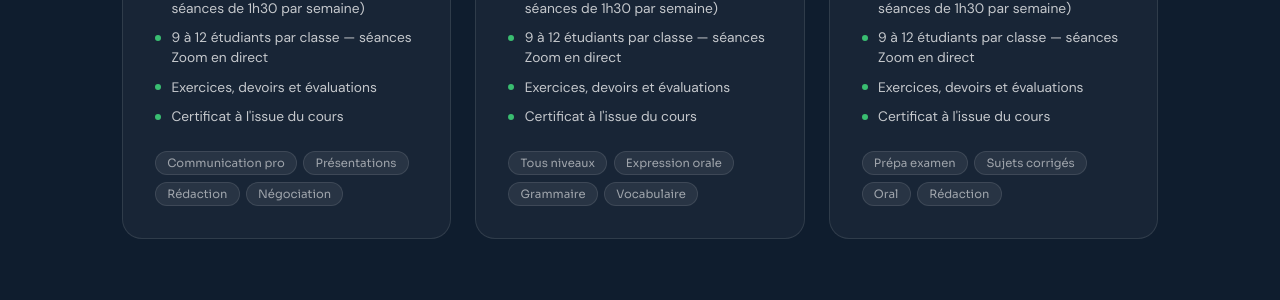
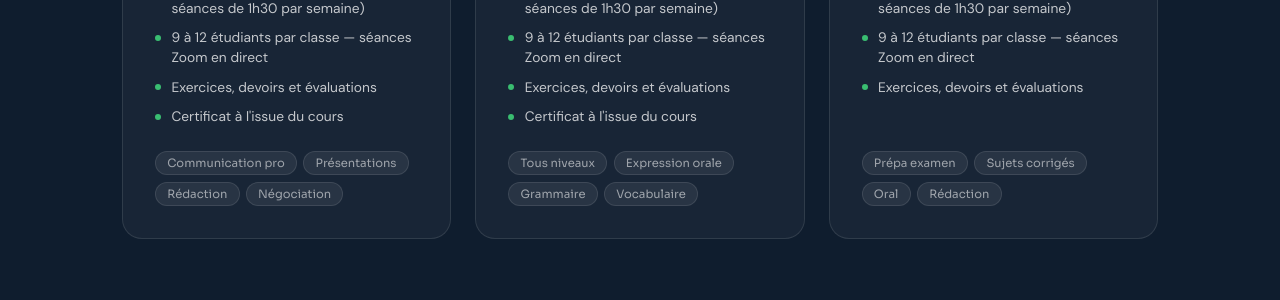
Before and after one commit to yassinemaverick/my-education-website, a PHP site: page /fr in a window 1280 px wide. Shown: the part 2280-2580 px from the top of the page. Run offline with PHP 8.4, Linux system fonts and the light colour scheme.

Commit message:
fix: remove certificate line from Baccalaureate card in index-fr.php

```diff
--- a/index-fr.php
+++ b/index-fr.php
@@ -246,7 +246,6 @@ $t = [
         <li>~30 heures d'enseignement (deux séances de 1h30 par semaine)</li>
         <li>9 à 12 étudiants par classe — séances Zoom en direct</li>
         <li>Exercices, devoirs et évaluations</li>
-        <li>Certificat à l'issue du cours</li>
       </ul>
       <div class="course-tags"><span class="tag">Prépa examen</span><span class="tag">Sujets corrigés</span><span class="tag">Oral</span><span class="tag">Rédaction</span></div>
     </div>
```
